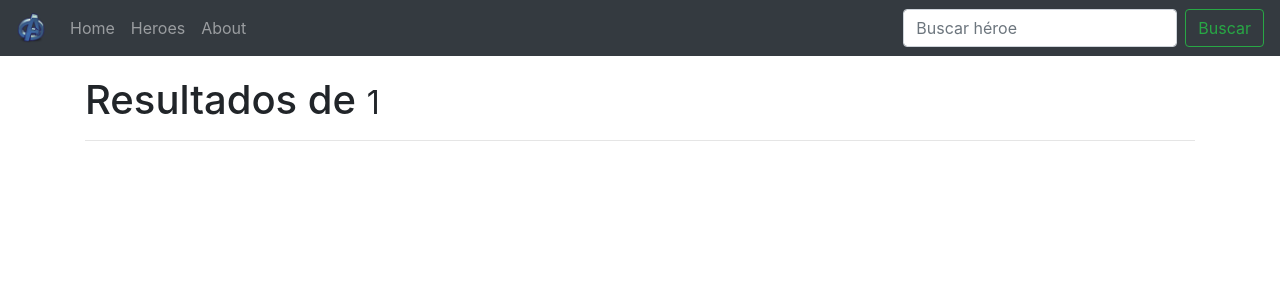
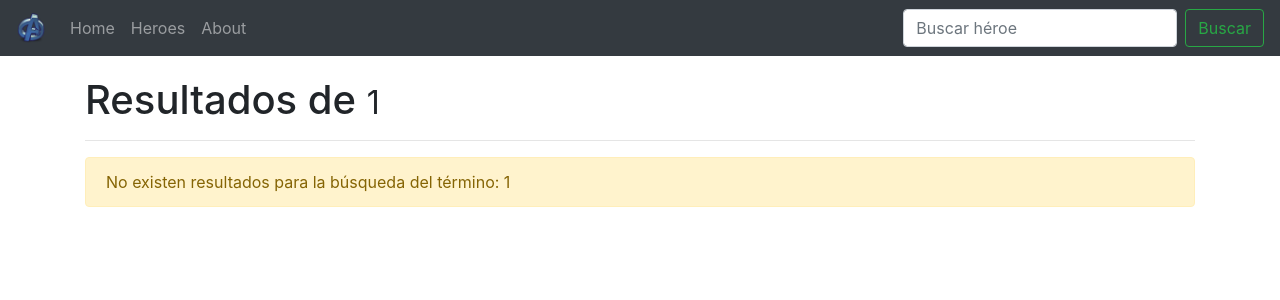
Before and after one commit to rparias/NG_2_Superheroes, an Angular app: page /resultado/1 in a window 1280 px wide. Shown: the top 300 px of the page. Built offline with nearby package versions, Linux system fonts and the light colour scheme.

Commit message:
Agregar mensaje de error si no aparecen resultados

```diff
--- a/src/app/components/resultado/resultado.component.html
+++ b/src/app/components/resultado/resultado.component.html
@@ -1,5 +1,13 @@
 <h1>Resultados de <small>{{ termino }}</small></h1>
 <hr>
+
+<div class="row animated fadeIn fast" *ngIf="heroes.length == 0">
+  <div class="col-md-12">
+    <div class="alert alert-warning" role="alert">
+      No existen resultados para la búsqueda del término: {{ termino }}
+    </div>
+  </div>
+</div>
 
 <div class="card-columns">
 
@@ -15,7 +23,7 @@
         Ver más...
       </button>
 
-      <!-- <a [routerLink]="['/heroe', i]" class="btn btn-outline-primary">Ver mas...</a> -->
+
 
     </div>
   </div>
--- a/src/app/components/shared/navbar/navbar.component.html
+++ b/src/app/components/shared/navbar/navbar.component.html
@@ -20,7 +20,7 @@
         <a class="nav-link" [routerLink]="['about']">About</a>
       </li>
     </ul>
-    <form class="form-inline my-2 my-lg-0">
+    <form class="form-inline my-2 my-lg-0" onsubmit="return false">
       <input class="form-control mr-sm-2" type="search" placeholder="Buscar héroe" (keyup.enter)="buscarHeroe(buscarTexto.value)" #buscarTexto>
       <button (click)="buscarHeroe(buscarTexto.value)"
           class="btn btn-outline-success my-2 my-sm-0" type="button">Buscar
```
